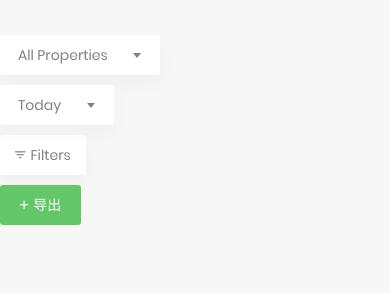
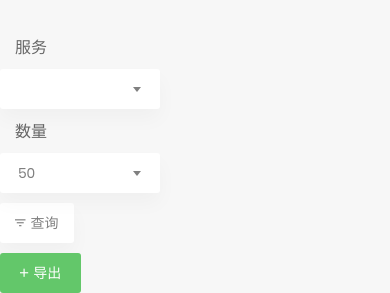
Before and after one commit to 510908220/cron-sentinel, a Django app: template sentinel/templates/service/ping.html in a window 390 px wide. Shown: the top 293 px of the page. Run offline with Django 3.2, Linux system fonts and the light colour scheme; the template is opened without the code that fills it, so the values that code supplies are empty; some libraries are stand-ins or nearby versions.

Commit message:
修改ping查询

```diff
--- a/sentinel/api/views.py
+++ b/sentinel/api/views.py
@@ -81,12 +81,14 @@ class TagViewSet(DefaultsMixin, viewsets.ModelViewSet):
 class PingViewSet(viewsets.ViewSet):
     def list(self, request):
         unique_id = request.query_params.get('unique_id')
-
+        count = request.query_params.get('count')
+        if not count:
+            count = 10
         get_object_or_404(Service, unique_id=unique_id)
         params = {
             'unique_id': unique_id
         }
-        results = get_ping_points(params, 10)
+        results = get_ping_points(params, int(count))
 
         return Response(results)
 
--- a/sentinel/templates/service/ping.html
+++ b/sentinel/templates/service/ping.html
@@ -6,23 +6,22 @@
         <div class="table-data__tool">
             <div class="table-data__tool-left">
                 <div class="rs-select2--light rs-select2--md">
-                    <select class="js-select2" name="property">
-                        <option selected="selected">All Properties</option>
-                        <option value="">Option 1</option>
-                        <option value="">Option 2</option>
+                    <label for="inputPassword3" class="col-sm-6 control-label">服务</label>
+                    <select class="js-select2" name="property" id='service-name'>
                     </select>
                     <div class="dropDownSelect2"></div>
                 </div>
-                <div class="rs-select2--light rs-select2--sm">
-                    <select class="js-select2" name="time">
-                        <option selected="selected">Today</option>
-                        <option value="">3 Days</option>
-                        <option value="">1 Week</option>
-                    </select>
-                    <div class="dropDownSelect2"></div>
-                </div>
-                <button class="au-btn-filter">
-                    <i class="zmdi zmdi-filter-list"></i>filters</button>
+                <div class="rs-select2--light rs-select2--md">
+                        <label for="inputPassword3" class="col-sm-6 control-label">数量</label>
+                        <select class="js-select2" name="property" id='service-count'>
+                                <option value="50">50</option>
+                                <option value="100">100</option>
+                                <option value="500">500</option>
+                        </select>
+                        <div class="dropDownSelect2"></div>
+                    </div>
+                <button class="au-btn-filter" id='ping-query-btn'>
+                    <i class="zmdi zmdi-filter-list"></i>查询</button>
             </div>
             <div class="table-data__tool-right">
                 <button class="au-btn au-btn-icon au-btn--green au-btn--small">
@@ -71,16 +70,41 @@
                 "Authorization": "Token {{token}}"
             }
         });
-        var API_PING_URL = "/api/pings/"
+        var API_PING_URL = "/api/pings/?unique_id="
+        var API_SERVICE_URL = "/api/services/"
 
-        function update_pings() {
+        function update_service_names(data) {
+
+            data.forEach(function (element) {
+                $("#service-name").empty()
+                let tr = `<option value="${element.unique_id}">${element.name}</option>`
+                console.log(tr)
+                $("#service-name").append(tr)
+            });
+        }
+        function init() {
             $.ajax({
-                url: API_PING_URL,
+                url: API_SERVICE_URL,
                 type: 'GET',
                 async: true,
                 dataType: 'json',
                 success: function (data) {
-                    update_pingss(data);
+                    update_service_names(data)
+                },
+                error: function (xhr, textStatus) {
+                    console.log("init error:" + xhr.responseText)
+                }
+            })
+        }
+
+        function update_pings(unique_id,count) {
+            $.ajax({
+                url: API_PING_URL + unique_id + "&count=" + count,
+                type: 'GET',
+                async: true,
+                dataType: 'json',
+                success: function (data) {
+                    update_pings_ui(data);
                 },
                 error: function (xhr, textStatus) {
                     console.log("update_pings error:" + xhr.responseText)
@@ -88,13 +112,13 @@
             })
         }
 
-        function update_pingss(data) {
+        function update_pings_ui(data) {
             $("#services").empty();
             data.forEach(function (element) {
                 let tr = `
                     <tr><td>${element['time']}</td>
                             <td>${element['host']}</td>
-                            <td>${element['service_unique_id']}</td>
+                            <td>${element['unique_id']}</td>
                             <td class="process">${element['value']}</td>
                             <td>${element['ua']}</td>
                             </tr>
@@ -105,7 +129,16 @@
 
 
         }
-        update_pings();
+        $("#ping-query-btn").click(function () {
+            let unique_id = $("#service-name").val()
+            let count = $("#service-count").val()
+            console.log('query unique is is:' + unique_id + ' count:' + count)
+            if (unique_id) {
+                update_pings(unique_id,count)
+            }
+
+        });
+        init();
     });
 </script>
 {% endblock %}
```
